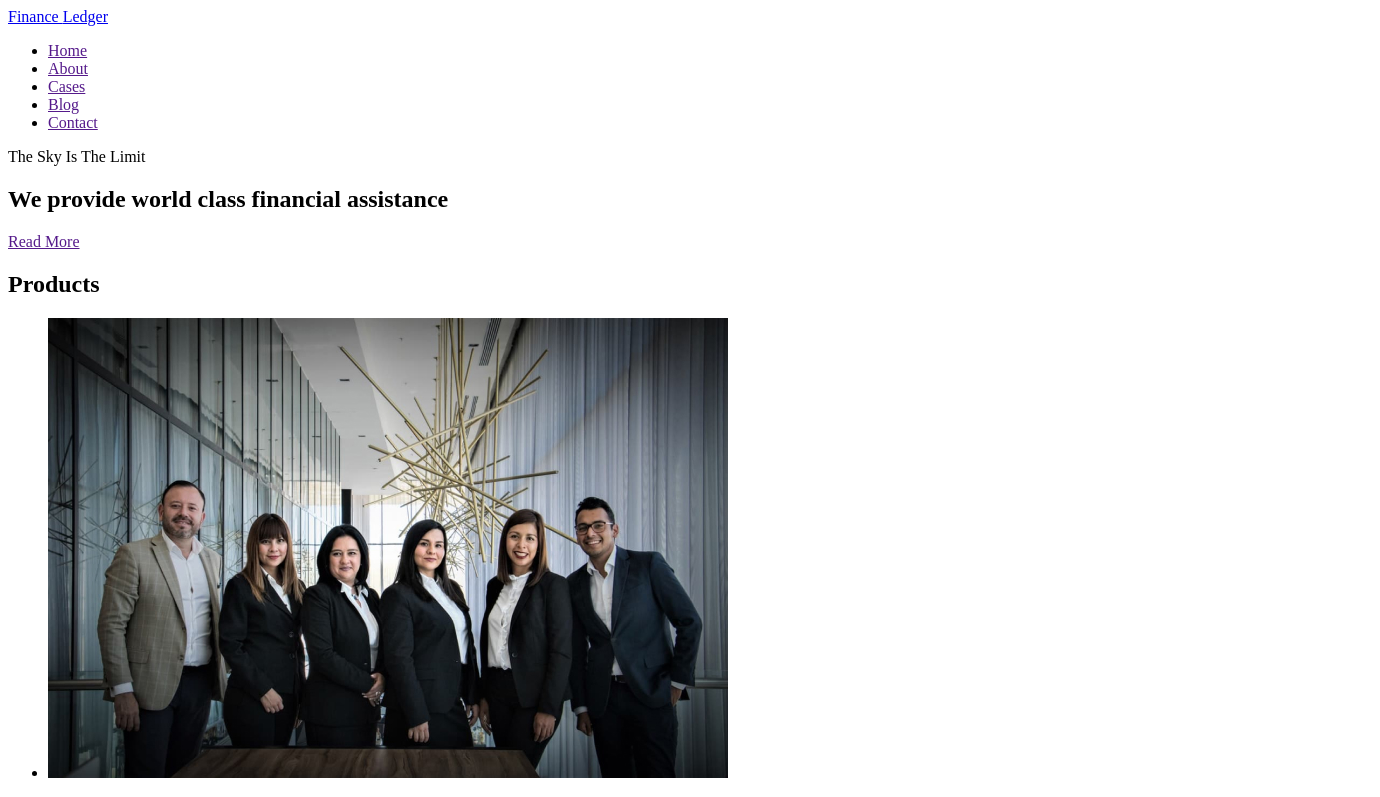
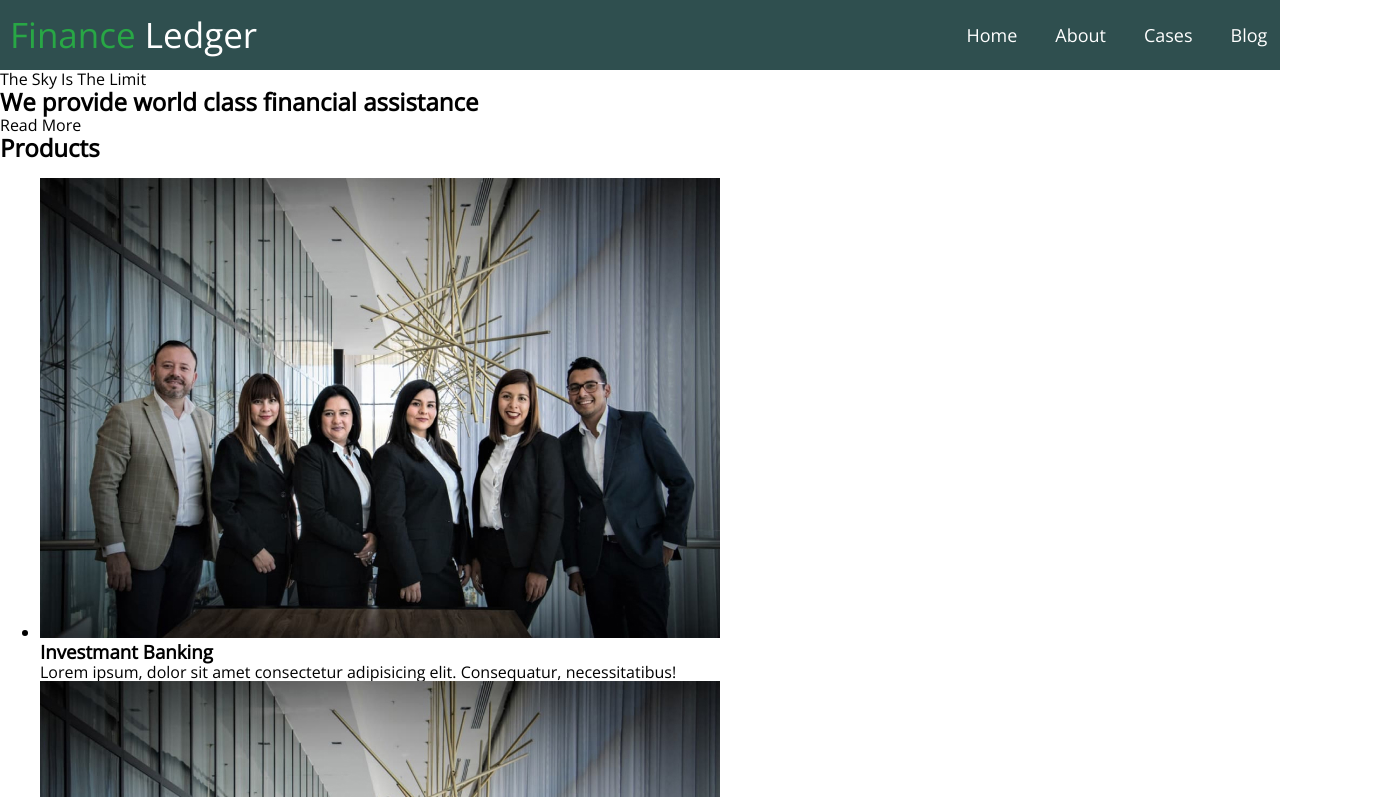
Before and after one commit to kashirin-olexsandr/practice-73-9-10, a plain HTML site: page index.html in a window 1280 px wide. Shown: the top 797 px of the page, 1380 px wide, since content can reach past the window. Drawn offline with nearby package versions, Linux system fonts and the light colour scheme.

Commit message:
add styles header

```diff
--- /dev/null
+++ b/css/styles.css
@@ -0,0 +1,80 @@
+body {
+  font-family: 'Open Sans', sans-serif;
+}
+
+.list {
+  padding: 0;
+  margin: 0;
+  list-style: none;
+}
+
+h1,
+h2,
+h3,
+h4,
+h5,
+h6,
+p {
+  margin: 0;
+}
+
+a {
+  text-decoration: none;
+  color: inherit;
+}
+
+.visually-hidden {
+  position: absolute;
+  white-space: nowrap;
+  width: 1px;
+  height: 1px;
+  overflow: hidden;
+  border: 0;
+  padding: 0;
+  clip: rect(0 0 0 0);
+  clip-path: inset(50%);
+  margin: -1px;
+}
+
+/* header */
+
+.header {
+  background-color: darkslategray;
+}
+
+.container {
+  width: 1380px;
+  padding: 0 10px;
+  margin: 0 auto;
+}
+
+.header-container {
+  display: flex;
+  align-items: center;
+  justify-content: space-between;
+}
+
+.logo {
+  font-weight: 400;
+  font-size: 35px;
+  line-height: 42px;
+  color: #28a745;
+}
+
+.logo-Ledger {
+  color: #ffffff;
+}
+
+.nav-link {
+  display: block;
+  padding: 21px 0;
+  font-weight: 400;
+  font-size: 18px;
+  line-height: 28px;
+  color: #ffffff;
+}
+
+.nav-list {
+  display: flex;
+  gap: 38px;
+}
--- a/index.html
+++ b/index.html
@@ -5,23 +5,39 @@
     <meta http-equiv="X-UA-Compatible" content="IE=edge" />
     <meta name="viewport" content="width=device-width, initial-scale=1.0" />
     <title>Document</title>
+    <link rel="preconnect" href="https://fonts.googleapis.com" />
+    <link rel="preconnect" href="https://fonts.gstatic.com" crossorigin />
+    <link
+      href="https://fonts.googleapis.com/css2?family=Open+Sans:wght@300;400&display=swap"
+      rel="stylesheet"
+    />
+    <link
+      rel="stylesheet"
+      href="https://cdnjs.cloudflare.com/ajax/libs/modern-normalize/1.1.0/modern-normalize.min.css"
+      integrity="sha512-wpPYUAdjBVSE4KJnH1VR1HeZfpl1ub8YT/NKx4PuQ5NmX2tKuGu6U/JRp5y+Y8XG2tV+wKQpNHVUX03MfMFn9Q=="
+      crossorigin="anonymous"
+      referrerpolicy="no-referrer"
+    />
+    <link rel="stylesheet" href="./css/styles.css" />
   </head>
 
   <body>
-    <header>
-      <a href="./index.html">Finance <span>Ledger</span></a>
-      <nav>
-        <ul>
-          <li><a href="">Home</a></li>
-          <li><a href="">About</a></li>
-          <li><a href="">Cases</a></li>
-          <li><a href="">Blog</a></li>
-          <li><a href="">Contact</a></li>
-        </ul>
-      </nav>
+    <header class="header">
+      <div class="container header-container">
+        <a class="logo" href="./index.html">Finance <span class="logo-Ledger">Ledger</span></a>
+        <nav>
+          <ul class="list nav-list">
+            <li><a class="nav-link" href="#home">Home</a></li>
+            <li><a class="nav-link" href="#about">About</a></li>
+            <li><a class="nav-link" href="#cases">Cases</a></li>
+            <li><a class="nav-link" href="#">Blog</a></li>
+            <li><a class="nav-link" href="#">Contact</a></li>
+          </ul>
+        </nav>
+      </div>
     </header>
     <main>
-      <section>
+      <section id="home">
         <p>The Sky Is The Limit</p>
         <h1>We provide world class financial assistance</h1>
         <a href="">Read More</a>
@@ -62,7 +78,7 @@
           </li>
         </ul>
       </section>
-      <section>
+      <section id="about">
         <img src="./images/Rectangle.jpg" alt="our team" />
         <p>What you are looking for</p>
         <h2>We provide bespoke solutions</h2>
@@ -74,7 +90,7 @@
         <a href="#">Read More</a>
       </section>
       <!-- 4 секція -->
-      <section>
+      <section id="cases">
         <p>This is what we do</p>
         <h2>Business Cases</h2>
         <p>Lorem ipsum dolor sit amet consectetur adipisicing elit. Architecto, sapiente!</p>
```
